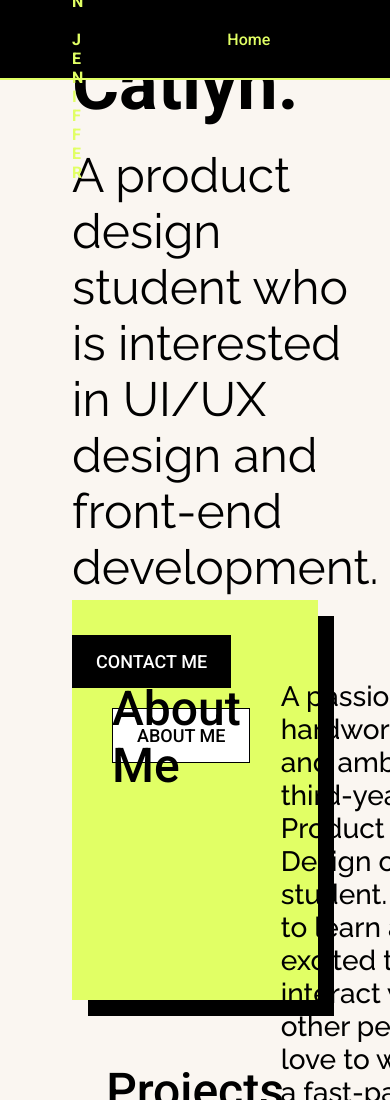
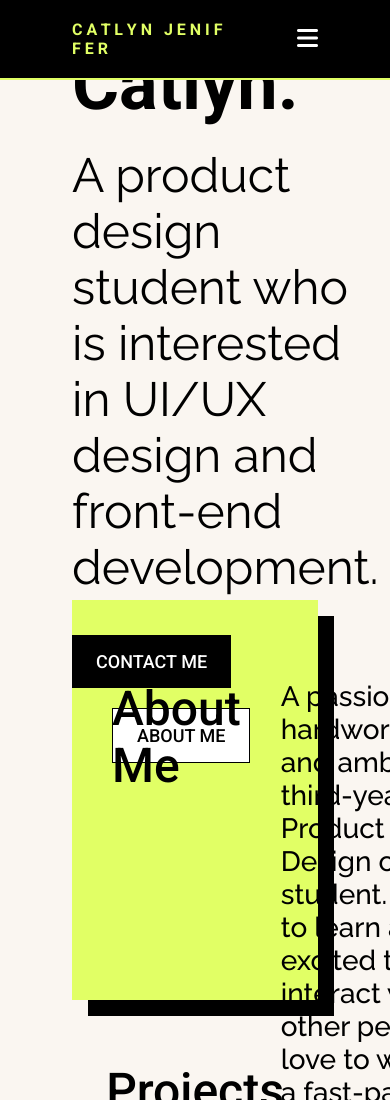
Before and after one commit to catlynjeniffer/Personal-website_Catlyn-Jeniffer, a plain HTML site: page index.html in a window 390 px wide. Shown: the top 1100 px of the page. Drawn offline with Linux system fonts and the light colour scheme.

Commit message:
add media screen

```diff
--- a/index.html
+++ b/index.html
@@ -26,6 +26,9 @@
                 <li><a href="#">Blog</a></li>
             </ul>
         </nav>
+        <div class="menu">
+            <a href="#"><i class="fa-solid fa-bars"></i></a>
+        </div>
     </header>
 
     <main>
--- a/style.css
+++ b/style.css
@@ -23,7 +23,7 @@ h4 {
     color: #E1FF65;
     font-family: 'Roboto', sans-serif;
     font-weight: 700;
-    margin: 30px 72px;
+    margin: 40px 72px;
 }
 
 .navbar {
@@ -47,6 +47,55 @@ h4 {
 .navbar a.active {
     color: #E1FF65;
 }
+
+.menu a {
+    font-size: 24px;
+    color: white;
+    cursor: pointer;
+    display: none;
+    z-index: 10001;
+    margin-right: 72px;
+}
+
+@media (max-width:1440px){
+    header {
+        transition: .2s;
+    }
+    .navbar a {
+        padding: 5px 0;
+        margin: 0px 32px;
+    }
+}
+
+@media (max-width:1090px){
+    .menu a {
+        display: block;
+    }
+    .navbar {
+        position: absolute;
+        top: 100%;
+        right: -100%;
+        width: 272px;
+        height: 220px;
+        background-color: black;
+        display: flex;
+        flex-direction: column;
+        justify-content: flex-start;
+        transition: all .50s ease;
+        text-decoration: none;
+        list-style: none;
+    }
+    .navbar a {
+        display: block;
+        margin: 12px 0;
+        padding: 0px 24px;
+        transition: all .50s ease;
+    }
+    .navbar.open {
+        right: 4$;
+    }
+}
+
 
 main {
     margin-left: 72px;
```
Also changed, not shown: 1 other file.
